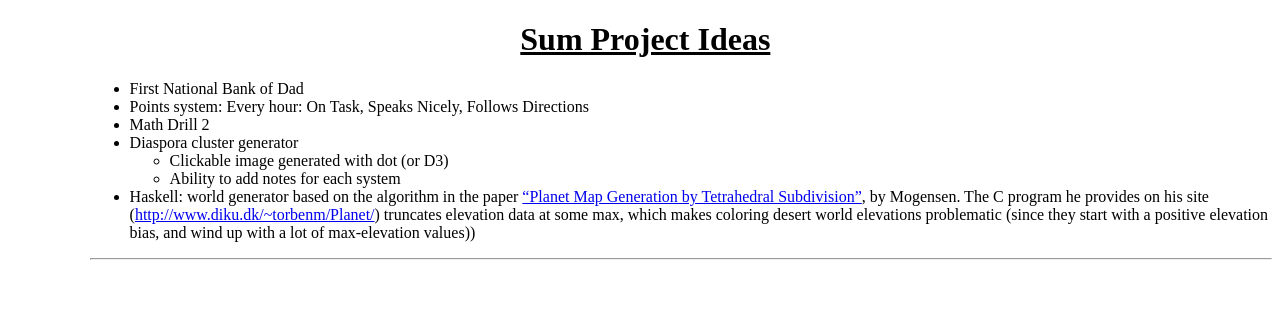
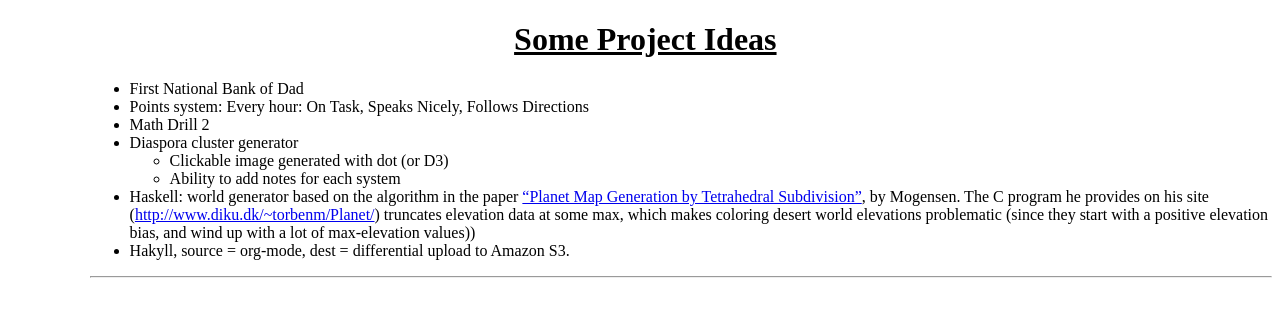
Before and after one commit to JohnL4/johnl4.github.io, a Jekyll site: the page built from _posts/2015-06-15-Project-Ideas.markdown, in a window 1280 px wide. Shown: the top 317 px of the page. Built offline with Jekyll 4.4.1, drawn with Linux system fonts in a browser that asks for light colours; comment, search, counter and statistics services are not loaded.

Commit message:
Add Hakyll-to-Amazon-S3 idea

```diff
--- a/_posts/2015-06-15-Project-Ideas.markdown
+++ b/_posts/2015-06-15-Project-Ideas.markdown
@@ -1,8 +1,8 @@
 ---
-excerpt: Sum project ideas
+excerpt: Some project ideas
 ---
 
-Sum Project Ideas
+Some Project Ideas
 =================
 
 * First National Bank of Dad
@@ -17,3 +17,4 @@ Sum Project Ideas
     ([http://www.diku.dk/~torbenm/Planet/](http://www.diku.dk/~torbenm/Planet/)) truncates elevation data at some max,
     which makes coloring desert world elevations problematic (since they start with a positive elevation bias, and wind
     up with a lot of max-elevation values))
+* Hakyll, source = org-mode, dest = differential upload to Amazon S3.
```
